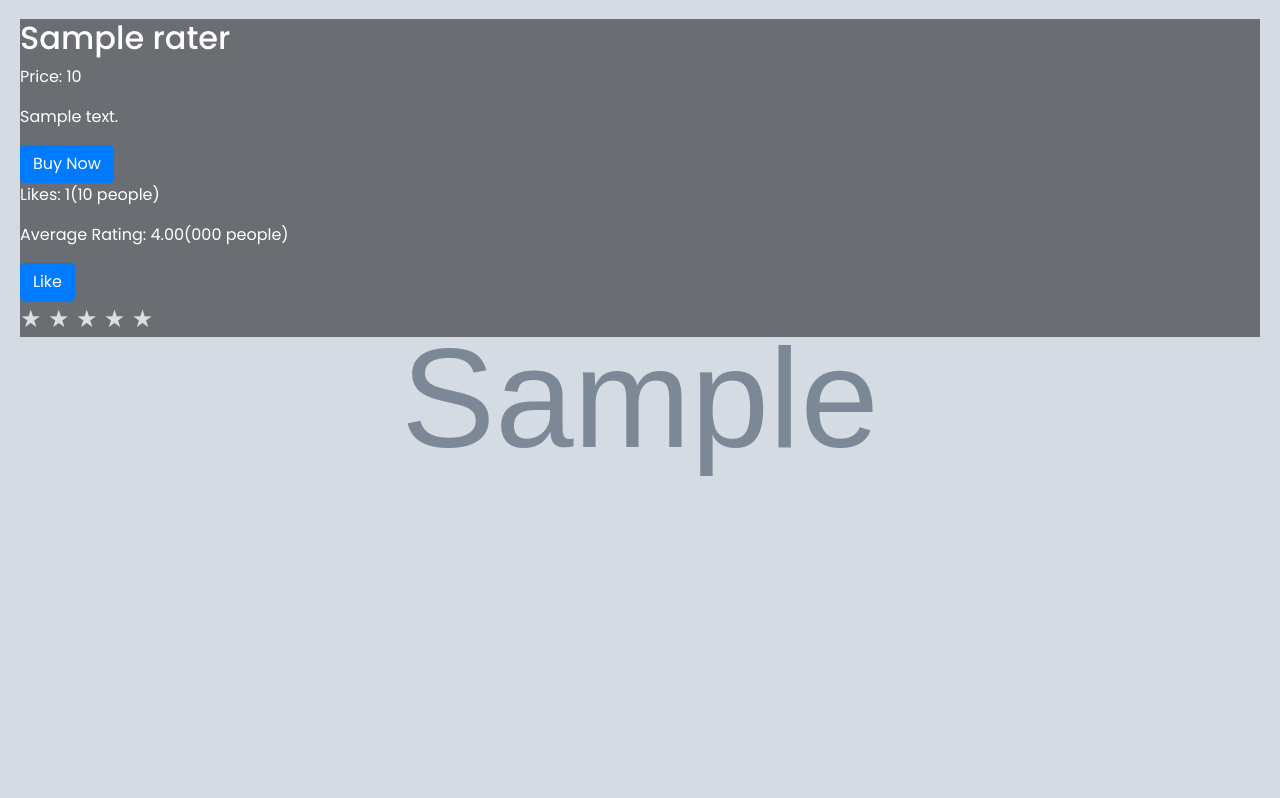
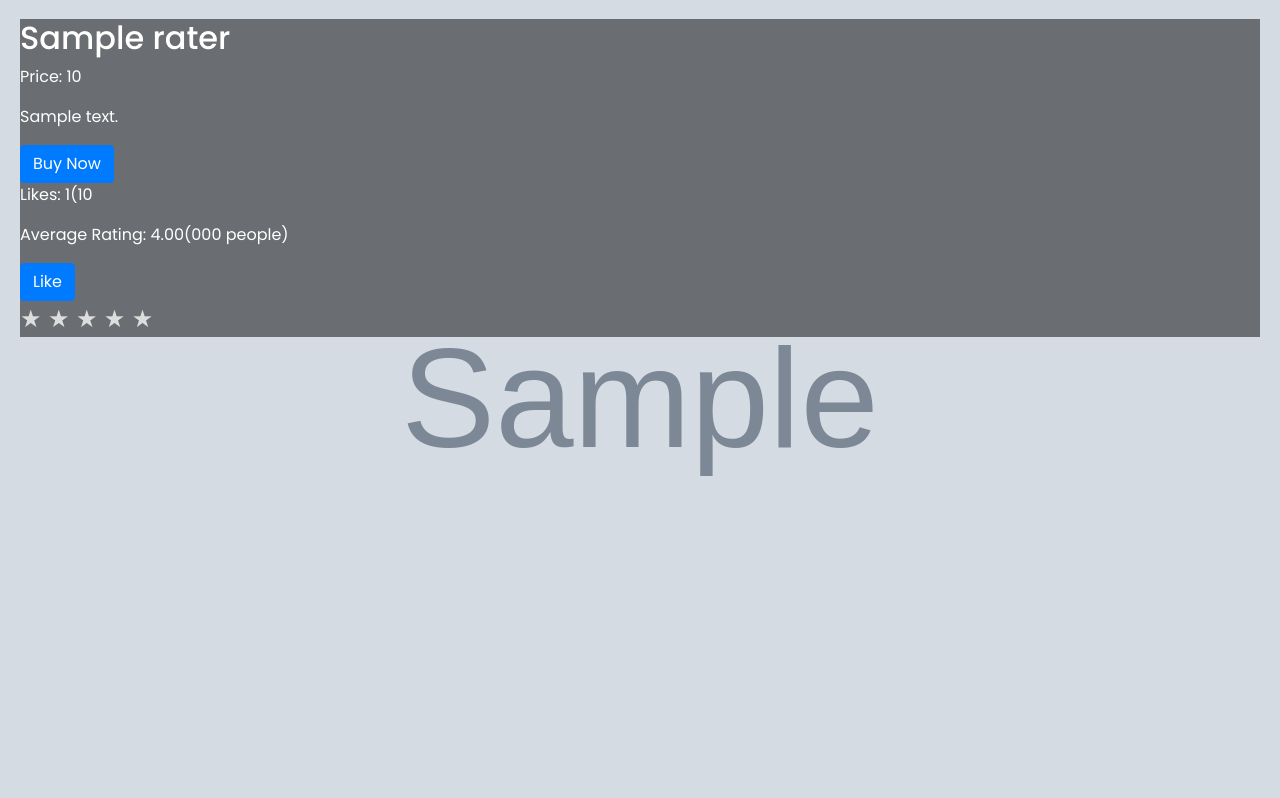
Before and after one commit to SujalSuryawanshi/Assanj, a Django app: template templates/rater_list.html in a window 1280 px wide. Shown: the part 73-871 px from the top of the page. Run offline with Django 5.2, Linux system fonts and the light colour scheme; the template is opened without the code that fills it: most values are stand-ins (such as "Sample title", 1, 10 or a date in 2020); grey boxes marked "Sample" are stand-in pictures; some web fonts are replaced.

Commit message:
Update rater_list.html

```diff
--- a/templates/rater_list.html
+++ b/templates/rater_list.html
@@ -13,7 +13,7 @@
                 <p>Price: {{ rater.price }}</p>
                 <p>{{ rater.description }}</p>
                 <a href="{{ rater.aff_link }}" target="_blank" class="btn btn-primary">Buy Now</a>
-                <p id="likes-{{ rater.id }}">Likes: {{ rater.total_likes }}({{ rater.number_of_likes }} people)</p>
+                <p id="likes-{{ rater.id }}">Likes: {{ rater.total_likes }}({{ rater.number_of_likes }}</p>
                 <p id="rating-{{ rater.id }}">Average Rating: {{ rater.average_rating|floatformat:2 }}({{ rater.number_of_reviews }} people)</p>
 
                 <!-- Like Button -->
```
